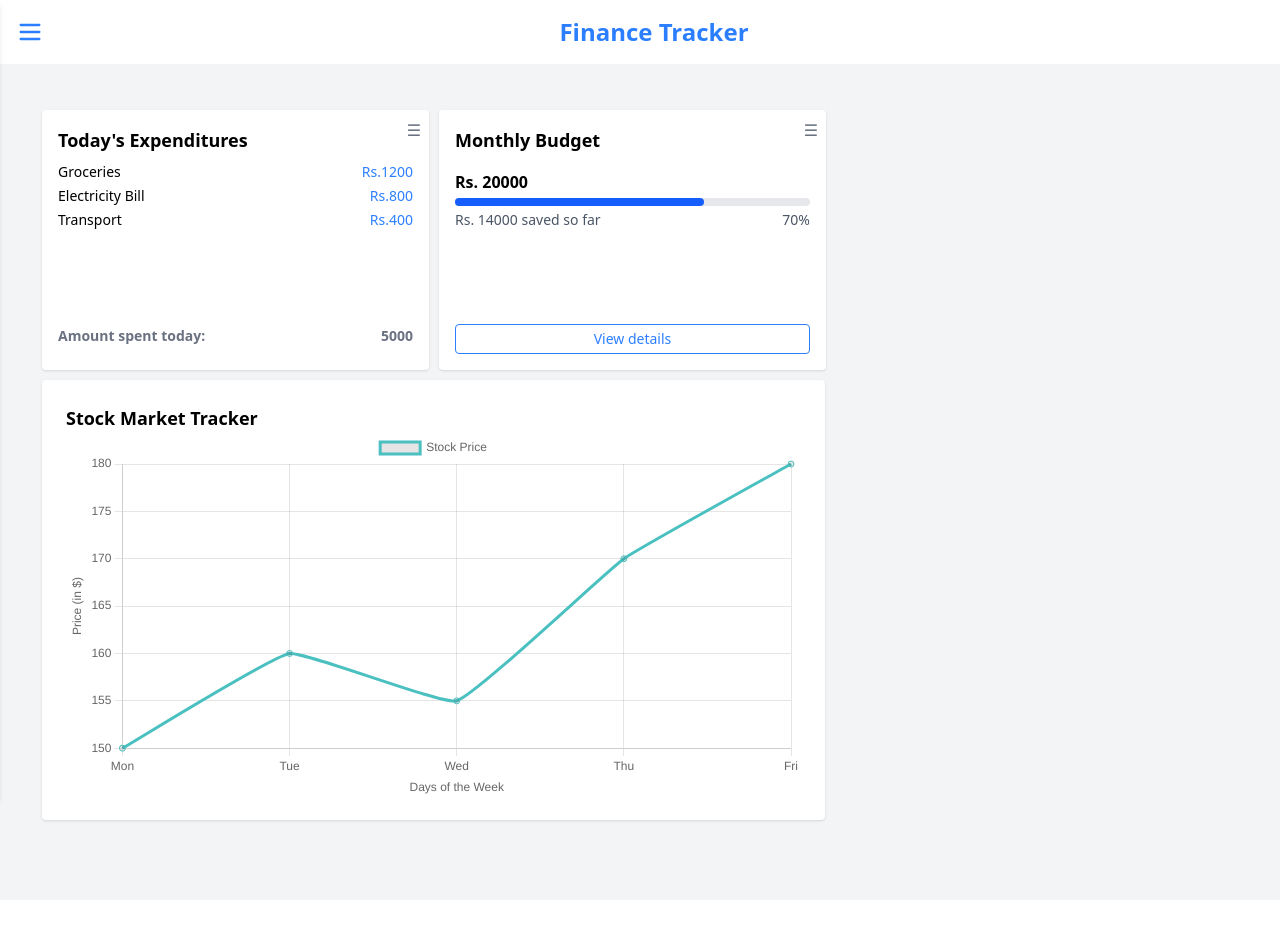
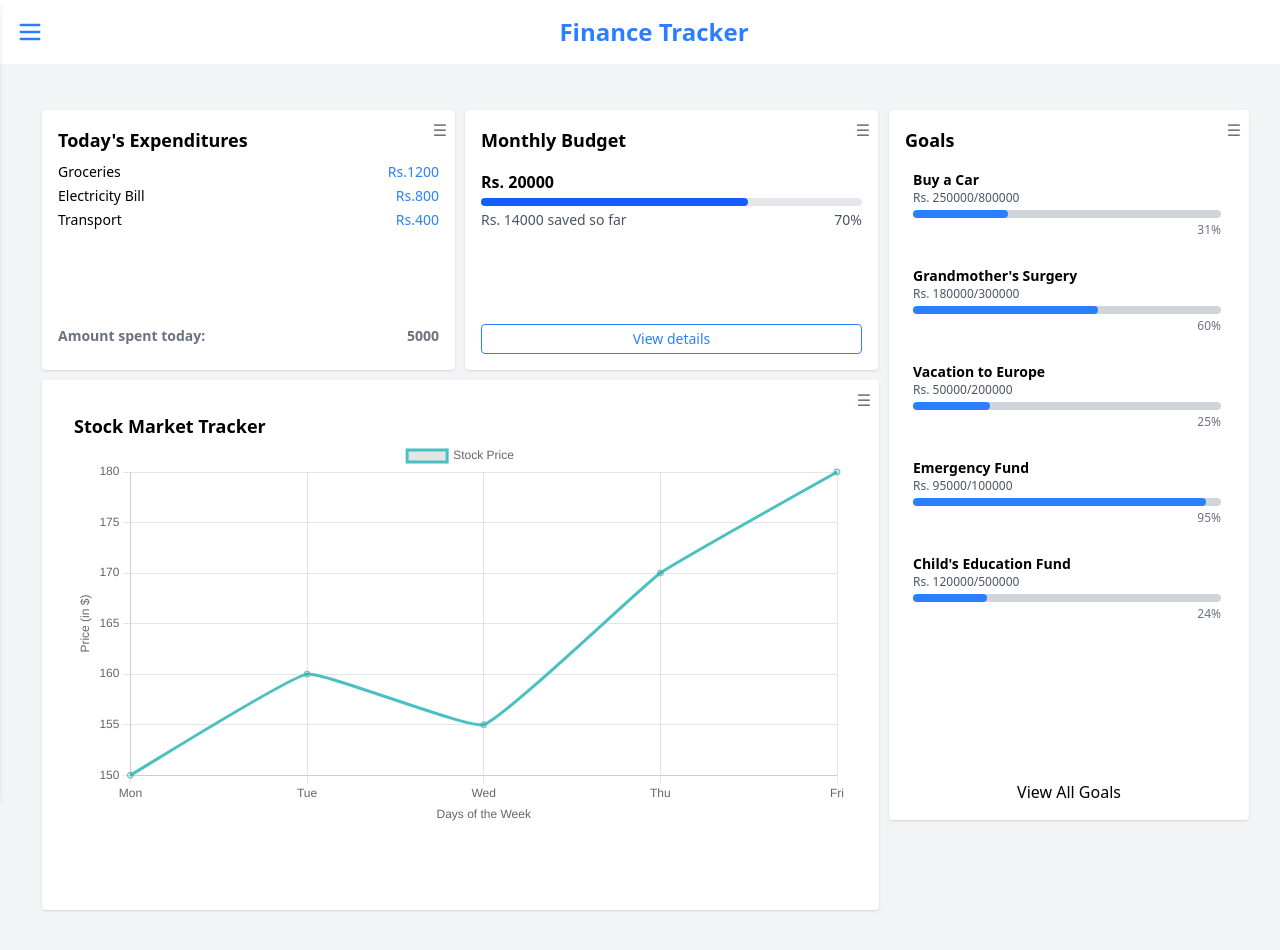
Before and after one commit to AineshSridhar/Finance-Tracker-Frontend, a React (Vite) app: page / in a window 1280 px wide. Before the commit the page ends 900 px from the top, so only its background shows below. Built offline with nearby package versions, Linux system fonts and the light colour scheme.

Commit message:
Added goals widget

```diff
--- a/src/App.jsx
+++ b/src/App.jsx
@@ -5,6 +5,7 @@
   import Expenditures from './pages/Expenditures'
   import Budget from './pages/Budget'
   import Layout from './components/Layout'
+  import Goals from './pages/Goals'
 
   function App() {
     const [sidebarOpen, setSidebarOpen] = useState(false);
@@ -26,6 +27,11 @@
             <Budget />
           </Layout>
         } />
+        <Route path = "/goals" element = {
+          <Layout sidebarOpen={sidebarOpen} setSidebarOpen={setSidebarOpen}>
+            <Goals/>
+          </Layout>
+        }/>
       </Routes>
     );
   }
--- /dev/null
+++ b/src/components/GoalsWidget.jsx
@@ -0,0 +1,30 @@
+import React from 'react'
+import financeGoals from '../data/goals'
+
+const GoalsWidget = () => {
+  return (
+    <div className="flex flex-col h-full">
+        <h2 className="font-bold text-lg mb-2">Goals</h2>
+        <div className="flex-1 overflow-y-auto space-y-3 pr-1">
+            {financeGoals.map((goal) => {
+                const percentage = Math.round((goal.savedAmount/goal.targetAmount) * 100);
+                return (
+                    <div key={goal.id} className="p-2 rounded">
+                        <div className="font-semibold text-sm">{goal.title}</div>
+                        <div className="text-xs text-gray-600 mb-1">Rs. {goal.savedAmount}/{goal.targetAmount}</div>
+                        <div className="w-full h-2 bg-gray-300 rounded">
+                            <div className="h-2 bg-blue-500 rounded" style={{width: `${percentage}%`}}></div>
+                        </div>
+                        <div className="text-right text-xs text-gray-500 mt-1">{percentage}%</div>
+                    </div>
+                );
+            })}
+        </div>
+        <button className="">
+            View All Goals
+        </button>
+    </div>
+  )
+}
+
+export default GoalsWidget
--- /dev/null
+++ b/src/data/goals.js
@@ -0,0 +1,39 @@
+const financeGoals = [
+    {
+      id: 1,
+      title: "Buy a Car",
+      targetAmount: 800000, // in INR
+      savedAmount: 250000,
+      note: "Planning to buy a second-hand sedan by end of the year"
+    },
+    {
+      id: 2,
+      title: "Grandmother's Surgery",
+      targetAmount: 300000,
+      savedAmount: 180000,
+      note: "Heart surgery scheduled in 3 months"
+    },
+    {
+      id: 3,
+      title: "Vacation to Europe",
+      targetAmount: 200000,
+      savedAmount: 50000,
+      note: "Targeting trip in summer 2026"
+    },
+    {
+      id: 4,
+      title: "Emergency Fund",
+      targetAmount: 100000,
+      savedAmount: 95000,
+      note: "Want to keep at least 3 months of expenses"
+    },
+    {
+      id: 5,
+      title: "Child's Education Fund",
+      targetAmount: 500000,
+      savedAmount: 120000,
+      note: "Started saving early for college tuition"
+    }
+  ];
+
+  export default financeGoals;
--- a/src/pages/Dashboard.jsx
+++ b/src/pages/Dashboard.jsx
@@ -1,20 +1,31 @@
-import React from 'react';
+import React, { useEffect, useState } from 'react';
 import GridLayout from 'react-grid-layout';
 import ExpendituresWidget from '../components/ExpendituresWidget';
-import Budget from '../components/BudgetWidget';
+import BudgetWidget from '../components/BudgetWidget';
 import StockMarketWidget from '../components/StockMarketWidget';
+import GoalsWidget from "../components/GoalsWidget";
 import 'react-grid-layout/css/styles.css';
 import 'react-resizable/css/styles.css';
 import { useNavigate } from 'react-router-dom';
 
 const Dashboard = ({sidebarOpen}) => {
     const navigate = useNavigate();
+    const [width, setWidth] = useState(window.innerWidth - (sidebarOpen ? 256 : 0)); // adjust for sidebar
+
+    useEffect(() => {
+      const handleResize = () => {
+        setWidth(window.innerWidth - (sidebarOpen ? 256 : 0));
+      };
+      window.addEventListener('resize', handleResize);
+      return () => window.removeEventListener('resize', handleResize);
+    }, [sidebarOpen]);
 
   // Define layout: x, y, w, h are in grid units
   const layout = [
     { i: 'expenditures', x: 0, y: 0, w: 4, h: 3, static: false },
     { i: 'budget', x: 4, y: 0, w: 4, h: 3, static: false },
-    { i: 'stocks', x: 0, y: 3, w: 8, h: 5, static: false },
+    { i: 'stocks', x: 0, y: 3, w: 8, h: 6, static: false },
+    { i: 'goals', x: 8, y: 0, w:3.5, h: 8, static: false }
   ];
 
   return (
@@ -24,7 +35,7 @@ const Dashboard = ({sidebarOpen}) => {
         layout={layout}
         cols={12}
         rowHeight={80}
-        width={1200}
+        width={width}
         isResizable={false}
         draggableHandle='.drag-handle'
       >
@@ -41,14 +52,23 @@ const Dashboard = ({sidebarOpen}) => {
             onClick={() => navigate("/budget")}>
                 <div className="drag-handle absolute top-2 right-2 text-gray-500 cursor-move z-10"
                 onClick={(e) => e.stopPropagation()}>&#x2630;</div>
-                <Budget/>
+                <BudgetWidget/>
             </div>
         </div>
-        {/* <div key="budget" className="bg-white shadow rounded p-4">
-          <Budget />
-        </div> */}
-        <div key="stocks" className="bg-white shadow rounded p-2">
-          <StockMarketWidget />
+        <div key="stocks" className="h-full relative">
+          <div className="bg-white shadow rounded h-full w-full p-4 hover:shadow-lg transition">
+            <div className="drag-handle absolute top-2 right-2 text-gray-500 cursor-move z-10"
+            onClick={(e) => e.stopPropagation()}>&#x2630;</div>
+            <StockMarketWidget />
+          </div>
+        </div>
+        <div key="goals" className="h-full relative">
+            <div className="bg-white shadow rounded h-full w-full p-4 cursor-pointer hover:shadow-lg transition"
+            onClick={() => navigate("/goals")}>
+                <div className="drag-handle absolute top-2 right-2 text-gray-500 cursor-move z-10"
+                onClick={(e) => e.stopPropagation()}>&#x2630;</div>
+                <GoalsWidget/>
+            </div>
         </div>
       </GridLayout>
     </div>
--- /dev/null
+++ b/src/pages/Goals.jsx
@@ -0,0 +1,11 @@
+import React from 'react'
+
+const Goals = () => {
+  return (
+    <div>
+      <h2>Goals</h2>
+    </div>
+  )
+}
+
+export default Goals
```
